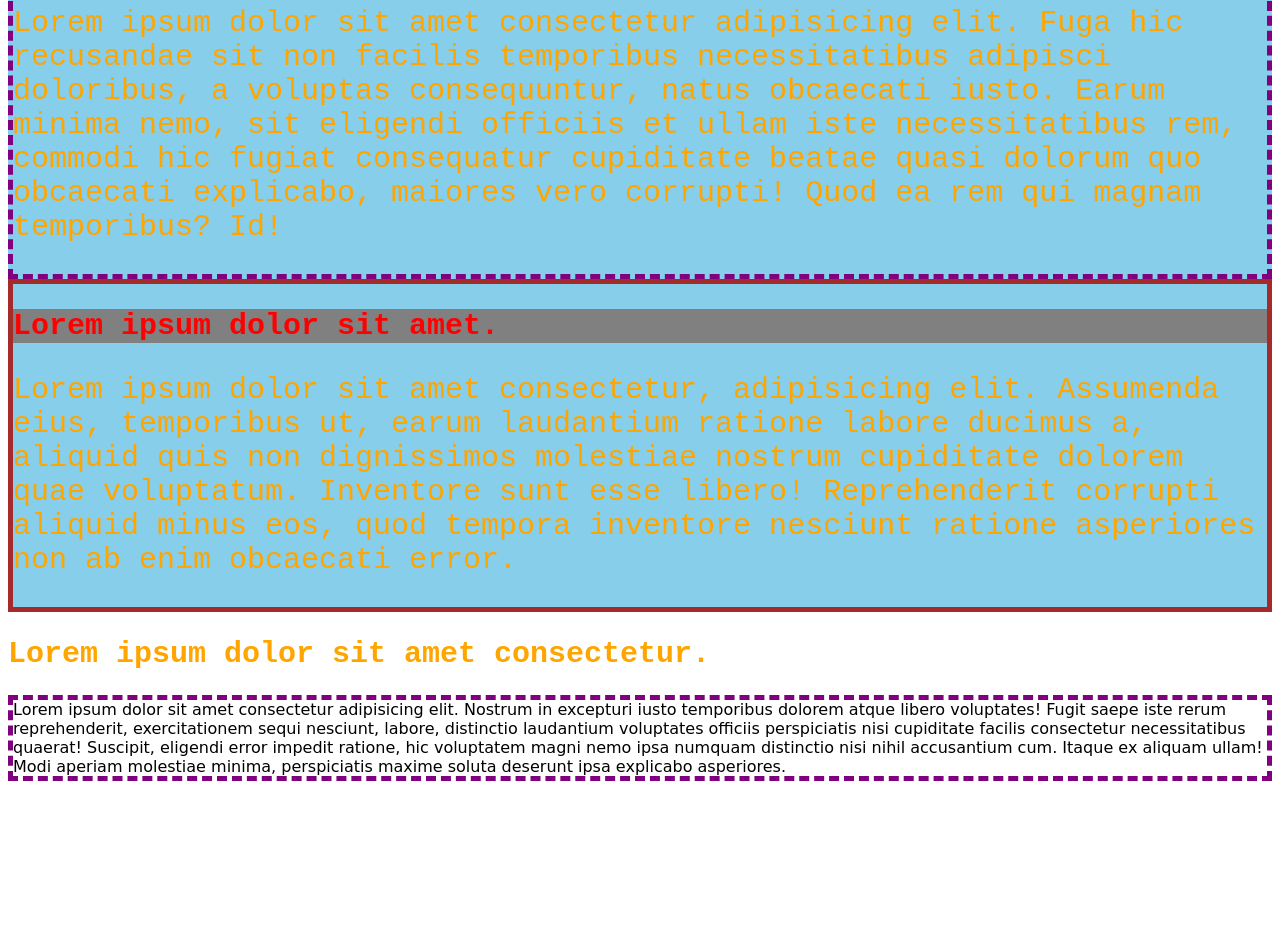
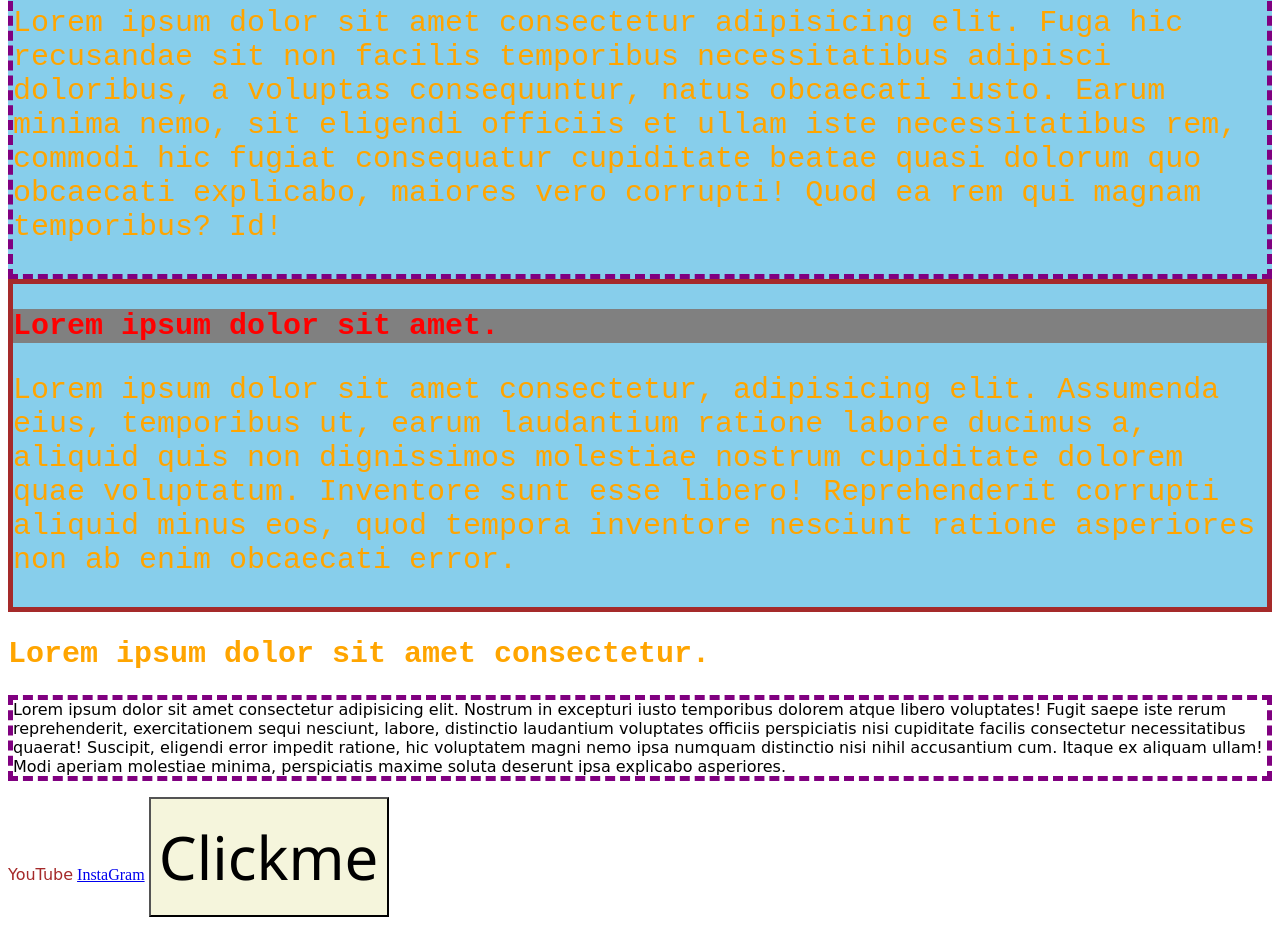
Before and after one commit to Rcha3110/WebDClasses, a plain HTML site: page 25novselector.html in a window 1280 px wide. Shown: the part 412-1337 px from the top of the page. Before the commit the page ends 1209 px from the top, so only its background shows below. Drawn offline with Linux system fonts and the light colour scheme.

Commit message:
pseudoclasssel

```diff
--- a/25novselector.html
+++ b/25novselector.html
@@ -24,6 +24,40 @@
             font-family: monospace;
             font-size: 30px;
         }
+        .linkone:link{
+            color: brown;
+            text-decoration: none;
+            font-family: cursive;
+        }
+        .linktwo:hover{
+            color: green;
+            font-family: monospace;
+            text-decoration: none;
+            background-color: rgb(223, 226, 43);
+            font-size: 40px;
+        }
+        #btn{
+            width: 240px;
+            font-family: 'Segoe UI', Tahoma, Geneva, Verdana, sans-serif;
+            background-color: beige;
+            height: 120px;
+            font-size: 60px;
+        }
+        #btn:hover{
+            width: 260px;
+            font-family: 'Segoe UI', Tahoma, Geneva, Verdana, sans-serif;
+            background-color: rgb(248, 248, 7);
+            height: 140px;
+            font-size: 60px;
+        }
+         #btn:active{
+            width: 260px;
+            font-family: 'Segoe UI', Tahoma, Geneva, Verdana, sans-serif;
+            background-color: rgb(248, 7, 196);
+            height: 140px;
+            font-size: 60px;
+            color: blue;
+        }
     </style>
 </head>
 <body>
@@ -40,5 +74,8 @@
     </div>
     <h2>Lorem ipsum dolor sit amet consectetur.</h2>
     <p class="para1">Lorem ipsum dolor sit amet consectetur adipisicing elit. Nostrum in excepturi iusto temporibus dolorem atque libero voluptates! Fugit saepe iste rerum reprehenderit, exercitationem sequi nesciunt, labore, distinctio laudantium voluptates officiis perspiciatis nisi cupiditate facilis consectetur necessitatibus quaerat! Suscipit, eligendi error impedit ratione, hic voluptatem magni nemo ipsa numquam distinctio nisi nihil accusantium cum. Itaque ex aliquam ullam! Modi aperiam molestiae minima, perspiciatis maxime soluta deserunt ipsa explicabo asperiores.</p>
+    <a href="https://www.youtube.com" class="linkone">YouTube</a>
+    <a href="https://www.instagram.com" class="linktwo">InstaGram</a>
+    <button id="btn">Clickme</button>
 </body>
 </html>
```
